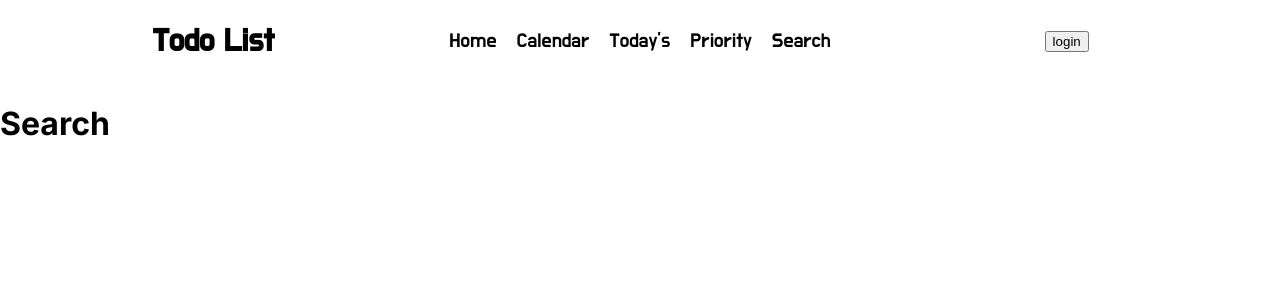
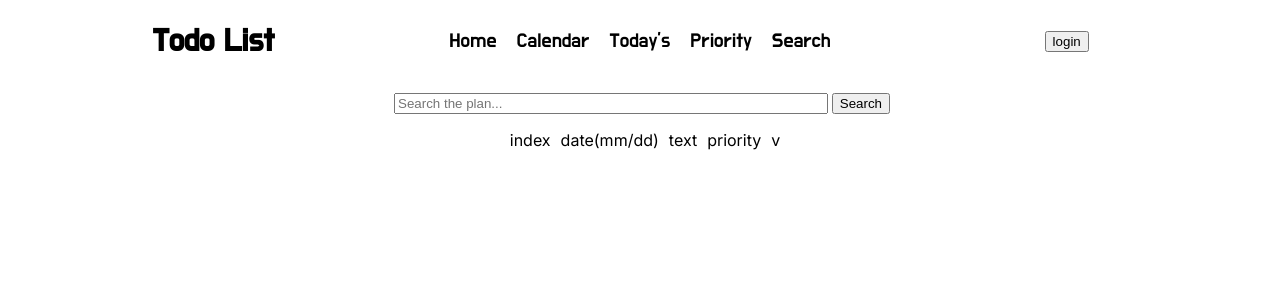
Before and after one commit to seodonghyunzz/NextJs_TodoList, a Next.js app: page /search in a window 1280 px wide. Shown: the top 300 px of the page. Built offline with nearby package versions, Linux system fonts and the light colour scheme; no server answers; a web font is replaced by a local one.

Commit message:
delete, put

```diff
--- a/app/api/route.js
+++ b/app/api/route.js
@@ -1,5 +1,5 @@
 import { NextResponse } from "next/server";
-import { getTodos , addTodo } from "../firebase/firebase";
+import { getTodos , addTodo, deleteTodo, updateTodo } from "../firebase/firebase";
 
 export async function GET() {
     const fetchedTodos = await getTodos();
@@ -19,3 +19,22 @@ export async function POST(request) {
     }
     return NextResponse.json(response);
 }
+export async function DELETE(request) {
+    const { id } = await request.json();
+    console.log(id);
+    await deleteTodo(id);
+    const response = {
+      message: "delete success"
+    }
+    return NextResponse.json(response);
+  }
+
+  export async function PUT(request) {
+    const { id, todo } = await request.json();
+    const updatedTodo = await updateTodo({ id, todo });
+    const response = {
+      message: "update success",
+      data: updatedTodo
+    }
+    return NextResponse.json(response);
+  }
--- a/app/component/addTodo.js
+++ b/app/component/addTodo.js
@@ -1,6 +1,5 @@
 'use client'
 import { useState } from "react"
-import useTodoStore from "../store/todoStore";
 import { useRouter } from "next/navigation";
 
 export default function AddTodo({year,month,date}) {
--- a/app/component/priorityList.js
+++ b/app/component/priorityList.js
@@ -1,5 +1,4 @@
-import Image from "next/image";
-import Priority from "../priority/page";
+
 import PriorityStar from "../component/priorityStar";
 const PriorityList = ({fetchedTodos}) => {
 
--- a/app/component/todayDate.js
+++ b/app/component/todayDate.js
@@ -1,4 +1,5 @@
 
+import AddTodo from "./addTodo";
 import TodayPlanAdd from "./todayPlanAdd";
 const TodayDate = ({fetchedTodos}) => {
   const date = new Date();
@@ -20,7 +21,7 @@ const TodayDate = ({fetchedTodos}) => {
           </div>
         ))}
       </div>
-      <TodayPlanAdd year={date.getFullYear()} month={date.getMonth()+1} date={date.getDate()}/>
+      <AddTodo year={date.getFullYear()} month={date.getMonth()+1} date={date.getDate()}/>
     </div>
   );
 };
--- a/app/firebase/firebase.js
+++ b/app/firebase/firebase.js
@@ -61,31 +61,14 @@ export async function deleteTodo(id) {
 
 }
 
-export async function priorityTodo({ todo }) {
-    const { id, isPriority } = todo;
-    const fetchedTodos = await getTodos(id);
-
-    if(fetchedTodos.length === 0){
-        return null;
-    }
+export async function updateTodo({ id, todo }) {
     const todoRef = doc(db, "todos", id);
     const updateTodo = await updateDoc(todoRef, {
-        isPriority: !isPriority
+      text: todo.text,
+      isChecked: todo.isChecked,
+      isEditing: todo.isEditing,
+      isPriority: todo.isPriority,
+      date: todo.date
     });
     return updateTodo;
-
-}
-export async function checkTodo({ todo }) {
-    const { id, isChecked } = todo;
-    const fetchedTodos = await getTodos(id);
-
-    if(fetchedTodos.length === 0){
-        return null;
-    }
-    const todoRef = doc(db, "todos", id);
-    const updateTodo = await updateDoc(todoRef, {
-        isChecked: !isChecked
-    });
-    return updateTodo;
-
-}
+  }
--- a/app/globals.css
+++ b/app/globals.css
@@ -341,3 +341,33 @@ body{
 .TodayPlanList p {
   flex: 1;
 }
+.SearchList{
+  display: flex;
+}
+.SearchList p{
+  margin-left: 10px;
+}
+
+.Search{
+  display: flex;
+  flex-direction: column;
+  align-items: center;
+  justify-content: center;
+  margin-left: auto;
+  margin-right: auto;
+  max-width: 1280px;
+  height: auto;
+  padding: 10px;
+}
+.SearchInput{
+  display: flex;
+  max-width: 500px;
+  width: 100%;
+  height: auto;
+  align-items: center;
+}
+.Search input{
+  width: 100%;
+  margin-right: 4px;
+  margin-left: 4px;
+}
--- a/app/search/page.js
+++ b/app/search/page.js
@@ -1,7 +1,17 @@
 export default function Search() {
     return (
         <div className="Search">
-            <h1>Search</h1>
+            <div className="SearchInput">
+                <input type="text" placeholder="Search the plan..."/>
+                <button>Search</button>
+            </div>
+            <div className="SearchList">
+                <p>index</p>
+                <p>date(mm/dd)</p>
+                <p>text</p>
+                <p>priority</p>
+                <p>v</p>
+            </div>
         </div>
     );
 }
--- a/package.json
+++ b/package.json
@@ -16,6 +16,7 @@
     "react": "^18",
     "react-calendar": "^5.0.0",
     "react-dom": "^18",
+    "swr": "^2.2.5",
     "zustand": "^4.5.4"
   }
 }
```
Also changed, not shown: app/calendarDetail/[date]/[month]/[year]/page.js (+12 -6 lines), app/component/priorityStar.js (+17 -5 lines), app/component/todolist.js (+52 -29 lines), app/today/page.js (+9 -4 lines), 2 other files (tests, documents, lock files or other folders).
